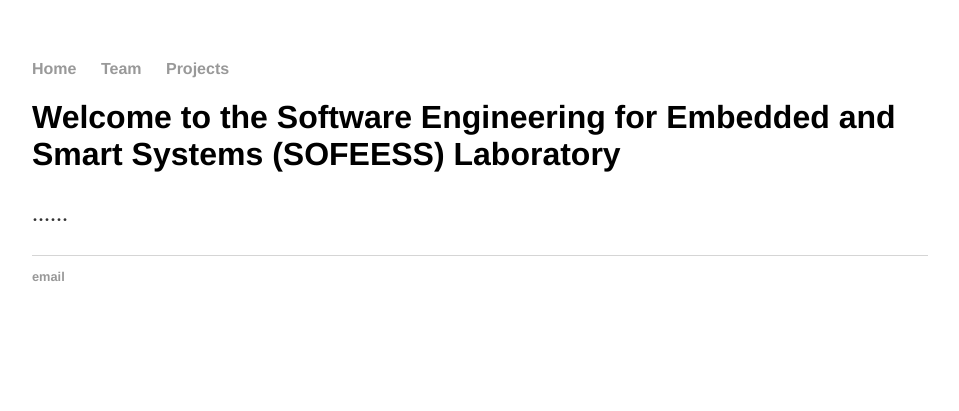
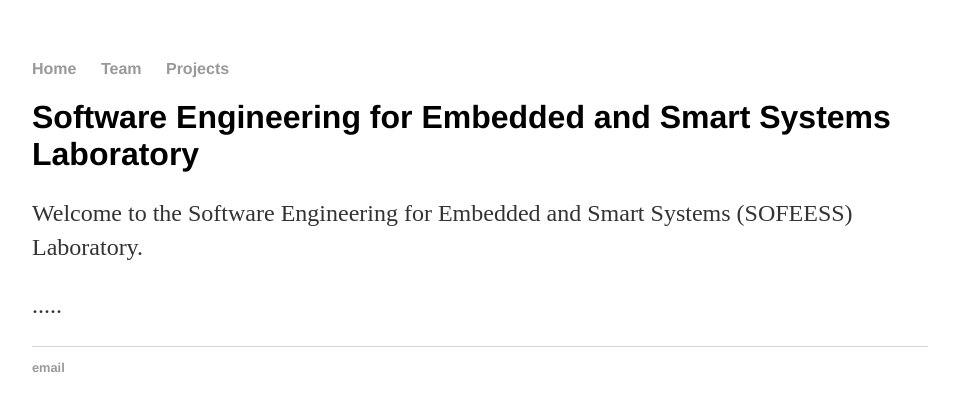
Before and after one commit to gelboussaidi/sofeess, a Jekyll site: the page built from index.html, in a window 1280 px wide. Shown: the top 411 px of the page, without its empty margins (160-1119 px from the left). Built offline with Jekyll 4.4.1, drawn with Linux system fonts in a browser that asks for light colours.

Commit message:
Update index.html

```diff
--- a/index.html
+++ b/index.html
@@ -3,6 +3,7 @@ layout: default
 title: Software Engineering for Embedded and Smart Systems
 ---
 <div class="blurb">
-     <h1>Welcome to the Software Engineering for Embedded and Smart Systems (SOFEESS) Laboratory</h1>
-     <p>......</p>
+     <h1>Software Engineering for Embedded and Smart Systems Laboratory</h1>
+     <p>Welcome to the Software Engineering for Embedded and Smart Systems (SOFEESS) Laboratory.</p>
+     <p>.....</p>
 </div><!-- /.blurb -->
```
